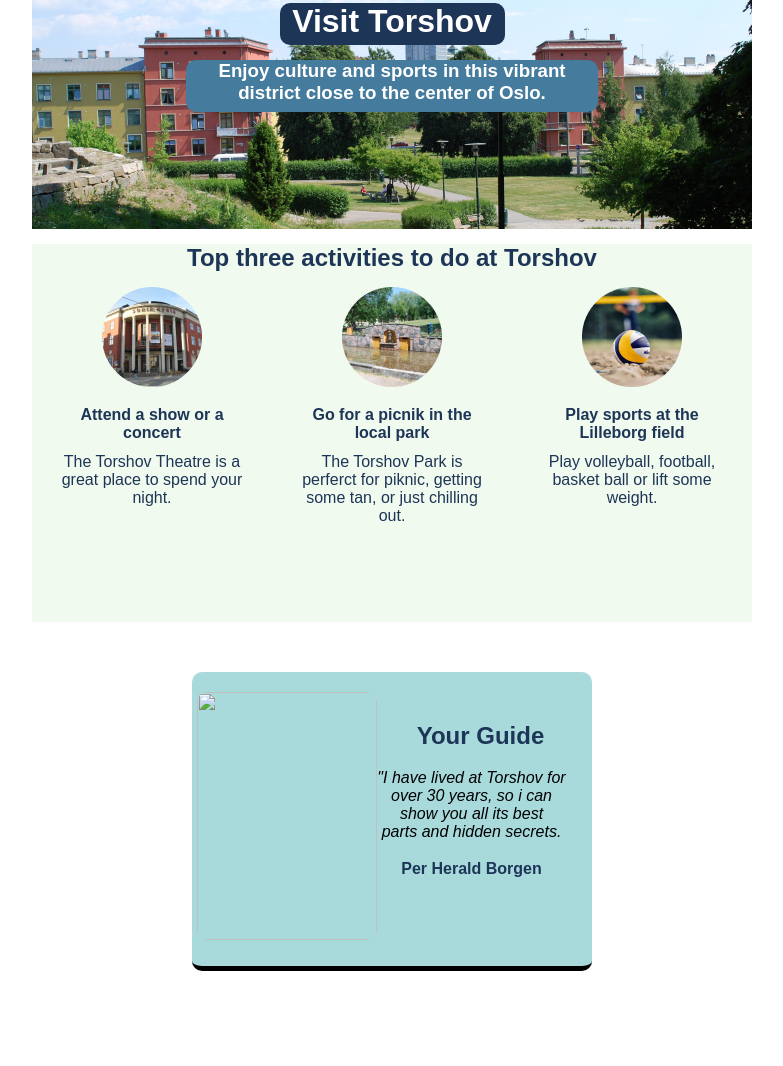
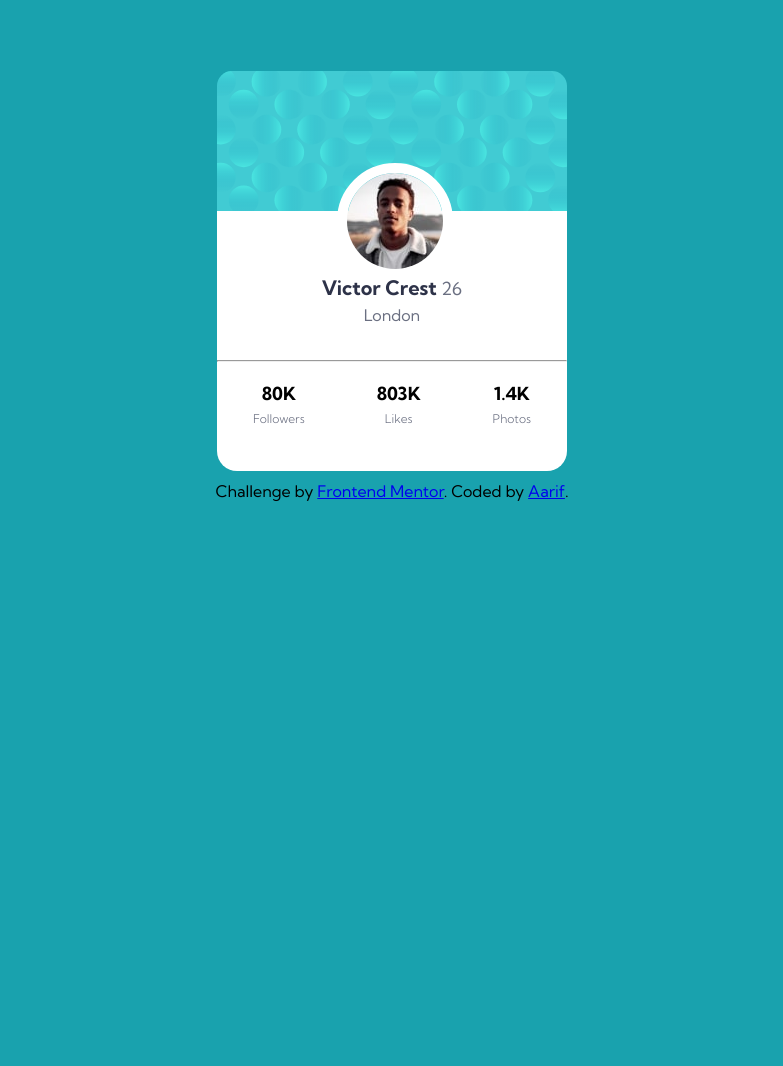
Before and after one commit to Aarif195/single-price-grid-component, a plain HTML site: page index.html in a window 1280 px wide. Shown: the part 114-1180 px from the top of the page, without its empty margins (248-1031 px from the left). After the commit the page ends 800 px from the top, so only its background shows below. Drawn offline with Linux system fonts and the light colour scheme.

Commit message:
modification of css file

```diff
--- a/index.css
+++ b/index.css
@@ -1,6 +1,99 @@
-/* @import url('https://fonts.googleapis.com/css2?family=Kumbh+Sans:wght@100..900&display=swap'); */
+@import url('https://fonts.googleapis.com/css2?family=Kumbh+Sans:wght@100..900&display=swap');
 
-@import url('https://fonts.googleapis.com/css2?family=Karla:ital,wght@0,200..800;1,200..800&display=swap');
+
+* {
+  margin: 0;
+  padding: 0;
+  box-sizing: border-box;
+  /* background-color: aqua; */
+}
+
+body {
+  /* background: url('./images/bg-pattern-top.svg') 10% 0%, url('images/bg-pattern-bottom.svg') 90% 100%;  */
+  background-repeat: no-repeat;
+  background-color: hsl(185, 75%, 39%);
+  height: 100vh;
+  /* place-content: center; */
+  /* place-items: center; */
+  display: flex;
+  justify-content: center;
+  align-items: center;
+  font-family: "Kumbh Sans", sans-serif;
+  flex-direction: column;
+  gap: 10px;
+}
+
+.comm {
+  height: 50vh;
+  width: 350px;
+  align-self: center;
+  border-radius: 20px;
+  background-color: white;
+  position: relative;
+}
+
+
+#vic-con {
+  position: absolute;
+  top: 23%;
+  left: 120px;
+
+}
+
+#vic-img {
+  border: 10px solid white;
+  border-radius: 50%;
+}
+
+img {
+  border-top-left-radius: 15px;
+  border-top-right-radius: 15px;
+  margin-top: 0px;
+
+}
+
+hr {
+  margin-top: 35px;
+}
+
+#last {
+  display: flex;
+  justify-content: space-around;
+  margin-top: 20px;
+  font-size: 18px;
+  font-weight: 700;
+  color: black;
+  text-align: center;
+
+}
+
+.first-p {
+  margin-top: 60px;
+  font-size: 20px;
+  color: hsl(229, 23%, 23%);
+  font-weight: 700;
+  text-align: center;
+}
+
+.second-p {
+  margin-top: 5px;
+  color: hsl(227, 10%, 46%);
+  text-align: center;
+}
+
+.sols {
+  color: hsl(227, 10%, 46%);
+  font-weight: 300;
+  font-size: 12px;
+}
+
+.first-p span {
+  color: hsl(227, 10%, 46%);
+  font-weight: 400;
+  font-size: 18px;
+}
+
+/* @import url('https://fonts.googleapis.com/css2?family=Karla:ital,wght@0,200..800;1,200..800&display=swap');
 
 * {
   margin: 0;
@@ -8,149 +101,147 @@
 }
 
 body {
-  width: 720px;
-  height: 1115px;
-  text-align: center;
-  margin: 0 auto;
-  font-family: Arial, Helvetica, sans-serif;
-  /* border: 1px solid red; */
-}
-
-header {
-  background-image: url("image/torshov-image\ \(1\).png");
-  width: 720px;
-  height: 343px;
-  display: flex;
-  flex-direction: column;
-  justify-content: center;
-  align-items: center;
-}
-
-header h2 {
-  width: 225px;
-  height: 42px;
-  border-radius: 10px;
-  color: #FFFFFF;
-  font-weight: 700;
-  font-size: 32px;
-  text-align: center;
-  background-color: #1D3557;
+  font-size: 20px;
+  font-family: "Karla", sans-serif;
+  font-optical-sizing: auto;
+  background-color: hsl(204, 43%, 93%);
 
 }
 
-header p {
-  width: 412px;
-  height: 52px;
-  border-radius: 10px;
-  color: #FFFFFF;
-  font-weight: 700;
-  font-size: 18.72px;
-  text-align: center;
-  background-color: #457B9D;
+.fresh {
+  background-color: white;
+  margin-left: auto;
+  margin-right: auto;
+  margin-top: 80px;
+  padding: 20px;
+  width: 664px;
+  border-top-left-radius: 10px;
+  border-top-right-radius: 10px;
 
 }
 
-main {
-  background-color: #F1FAEE;
-  height: 378px;
-  /* border: 1px solid red; */
-  width: 720px;
+.fresh h2 {
+  margin-left: 15px;
+  color: hsl(179, 62%, 43%);
 }
 
-main h3 {
-  margin-top: 15px;
-  font-weight: 700;
-  font-size: 24px;
-  color: #1D3557;
-  font-family: Arial, Helvetica, sans-serif;
+.fresh h3 {
+  color: hsl(71, 73%, 54%);
+  margin-left: 15px;
+  margin-top: 30px;
 }
 
-.section,
-p,
-h6 {
-  margin-top: 15px;
+.fresh p {
+  margin-left: 15px;
+  margin-top: 20px;
+  color: hsl(204, 43%, 93%);
+  color: hsl(218, 22%, 67%);
+} */
+
+/* .second-par {
+  display: flex;
+  justify-content: center;
 }
 
-.activities {
-  display: flex;
-  justify-content: space-around;
+.con {
+  width: 352px;
+  height: 300px;
+  background-color: hsl(179, 62%, 43%);
+  color: white;
+  border-bottom-left-radius: 10px;
+}
+
+.con span {
+  color: hsl(204, 43%, 93%);
+  font-size: 16px;
+}
+
+.per {
+  font-size: 30px;
 
 }
 
-.activities img {
-  margin-top: 15px;
+.con p {
+  margin-top: 20px;
+  margin-left: 15px;
 }
 
-.activities h6 {
-  width: 183px;
-  height: 32px;
+.con h3 {
+  margin-top: 30px;
+  margin-left: 15px;
+} */
+
+/* .btn {
+  width: 300px;
+  height: 55px;
+  margin-top: 35px;
+  margin-left: 15px;
+  background-color: hsl(71, 73%, 54%);
+  color: white;
+  border: 0;
+  border-radius: 5px;
+  font-size: 25px;
   text-align: center;
-  font-weight: 700;
-  font-size: 16px;
-  font-family: Arial, Helvetica, sans-serif;
-  color: #1D3557;
+}
+
+.why {
+  width: 352px;
+  background-color: hsl(218, 22%, 67%);
+  padding-top: 30px;
+
+  color: white;
+  border-bottom-right-radius: 10px;
 
 }
 
-.activities p {
-  /* border: 1px solid yellow; */
-  width: 183px;
-  height: 55pxpx;
-  color: #1D3557;
-  font-weight: 400;
-  font-size: 16px;
-  font-family: Arial, Helvetica, sans-serif;
+.why h5 {
+  margin-bottom: 35px;
+  font-size: 25px;
+  margin-left: 25px;
 }
 
-footer {
-  width: 720px;
-  height: 394px;
-  /* border: 1px solid brown; */
+.why p {
+  margin-left: 25px;
+  line-height: 1.4rem;
+  /*  */
+/* margin-top: 1px; */
+/* } */
+*/ .attribute {
+  text-align: center;
+  margin-top: 30px;
 }
 
-section {
-  display: flex;
-  margin: 50px auto;
-  width: 400px;
-  height: 294px;
-  background-color: #A8DADC;
-  border-radius: 10px;
-  border-bottom: 5px solid black;
+
+@media (max-width: 768px) {
+
+  .fresh,
+  .con,
+  .why {
+    padding: 30px;
+    width: 100%;
   }
 
-section img {
-  width: 180px;
-  height: 248px;
-  border-radius: 10px;
-  margin-left: 5px;
-  margin-top: 20px;
+  .fresh h2,
+  .fresh h3,
+  .fresh p,
+  .con h3,
+  .con p,
+  .why h5,
+  .why p {
+    margin-left: -15px;
   }
 
-.per-2 {
-  margin-top: 50px;
+
+  .second-par {
+    flex-direction: column;
   }
 
-.per-2 h2 {
-  width: 207px;
-  height: 32px;
-  font-weight: 700;
-  font-size: 24px;
-  color: #1D3557;
-  font-family: Arial, Helvetica, sans-serif;
+  .why p {
+    margin-top: 0.5rem;
   }
 
-.per-2 h5 {
-  width: 189px;
-  height: 18px;
-  margin-top: 20px;
-  font-weight: 700;
+  .attribution {
     font-size: 16px;
-  color: #1D3557;
-  font-family: Arial, Helvetica, sans-serif;
   }
 
-.per-2 p {
-  width: 189px;
-  height: 71px;
-  font-style: italic;
 }
--- a/index.html
+++ b/index.html
@@ -4,49 +4,46 @@
 <head>
   <meta charset="UTF-8">
   <meta name="viewport" content="width=device-width, initial-scale=1.0">
-  <title>Solo Work</title>
+  <!-- displays site properly based on user's device -->
+
+  <link rel="icon" type="image/png" sizes="32x32" href="./images/favicon-32x32.png">
+
+  <title> Profile card component</title>
   <link rel="stylesheet" href="index.css">
+
+  <!-- Feel free to remove these styles or customise in your own stylesheet 👍 -->
+
 </head>
 
 <body>
-  <header>
-    <h2>Visit Torshov</h2>
-    <p>Enjoy culture and sports in this vibrant district close to the center of Oslo.</p>
-  </header>
-  <!-- The Activities part -->
-  <main>
-    <h3>Top three activities to do at Torshov</h4>
-      <div class="activities">
-        <div>
-          <img src="image/Mask Group (2).png" alt="">
-          <h6>Attend a show or a concert</h6>
-          <p>The Torshov Theatre is a great place to spend your night.</p>
-        </div>
-        <div>
-          <img src="image/Mask-1.png" alt="">
-          <h6>Go for a picnik in the local park</h6>
-          <p>The Torshov Park is perferct for piknic, getting some tan, or just chilling out.</p>
-        </div>
-        <div>
-          <img src="image/Mask Group (3).png" alt="">
-          <h6>Play sports at the Lilleborg field</h6>
-          <p>Play volleyball, football, basket ball or lift some weight. </p>
-        </div>
+  <div class="comm">
+    <img src="image/bg-pattern-card.svg" alt="">
+    <!-- <img src="images/bg-pattern-card.svg" alt=""> -->
+    <div id="vic-con">
+      <img src="image/image-victor.jpg" id="vic-img" alt="">
+      <!-- <img src="images/image-victor.jpg" alt="" id="vic-img"> -->
+    </div>
+
+    <div class="attribution">
+      <p class="first-p">Victor Crest <span>26</span></p>
+
+      <p class="second-p">London</p>
+      <hr>
+      <div id="last">
+        <p>80K <br> <span class="sols">Followers</span> </p>
+        <p>803K <br> <span class="sols">Likes</span> </p>
+        <p> 1.4K <br> <span class="sols">Photos</span> </p>
       </div>
-  </main>
+    </div>
+  </div>
 
-  <!-- Per Herald Bogan profile card -->
-  <footer>
-    <section>
-      <img src="images/per.png" alt="" class="hhh">
-      <div class="per-2">
-        <h2>Your Guide</h2>
-        <p>"I have lived at Torshov for over 30 years, so i can <br> show you all its best <br>parts and hidden
-          secrets. </p>
-        <h5>Per Herald Borgen</h5>
-      </div>
+  <div class="attribute">
+    Challenge by
+    <a href="https://www.frontendmentor.io/challenges/profile-card-component-cfArpWshJ" target="_blank">Frontend
+      Mentor</a>.
+    Coded by <a href="https://github.com/Aarif195/social-proof-section">Aarif</a>.
+  </div>
 
-    </section>
-  </footer>
 </body>
+
 </html>
```
Lines whose indentation alone changed are shown as unchanged.
